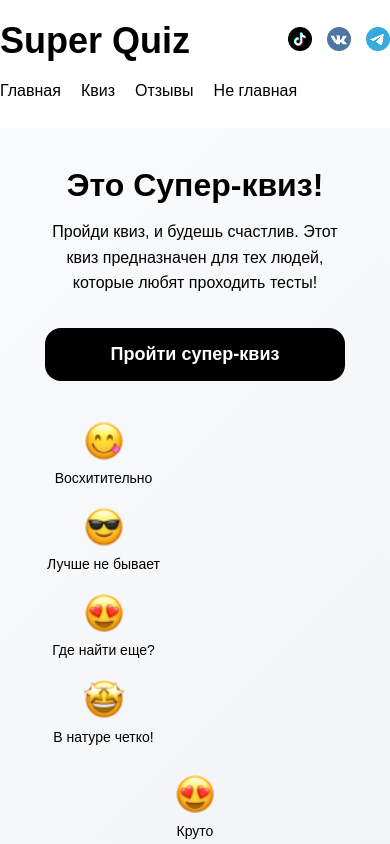
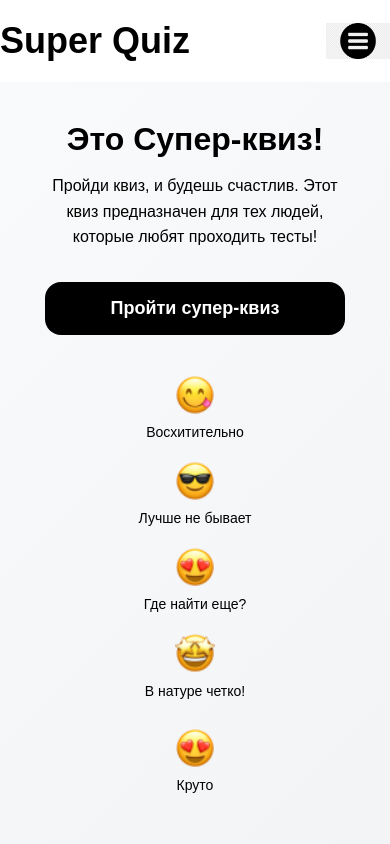
Before and after one commit to George-RB/quiz-landing-page, a website: page index.html in a window 390 px wide. Shown: the top 844 px of the page. Drawn offline with nearby package versions, Linux system fonts and the light colour scheme; a web font is replaced by a local one.

Commit message:
:feat: end for now

```diff
--- a/assets/css/_size.scss
+++ b/assets/css/_size.scss
@@ -1,4 +1,6 @@
-/* Мобильная адаптация */
+.menu {
+  display: none;
+}
 
 @media (max-width: 1024px) {
   .container {
@@ -7,6 +9,16 @@
 }
 
 @media (max-width: 768px) {
+  .menu__wrapper {
+    display: flex;
+    justify-content: flex-end;
+    order: 1;
+    flex: 1;
+    .menu {
+      display: flex;
+      width: 4rem;
+    }
+  }
   /* Общие стили */
   body {
     font-size: 16px;
@@ -41,13 +53,19 @@
   .header__socials img {
     width: 24px;
     height: 24px;
+    display: none;
   }
 
+  // .menu__wrapper {
+  //   display: block;
+  // }
+
   .header__nav {
-    order: 3;
+    order: 2;
     flex: 1 0 100%;
     margin-top: 20px;
     overflow-x: auto;
+    display: none;
   }
 
   .nav-list {
@@ -291,9 +309,9 @@
     font-size: 16px;
   }
 
-  .hero__cards {
-    justify-content: space-between;
-  }
+  // .hero__cards {
+  //   justify-content: space-between;
+  // }
 
   .hero__card {
     flex: 1 0 calc(50% - 8px);
--- a/assets/css/style.scss
+++ b/assets/css/style.scss
@@ -84,17 +84,7 @@ header ul {
   }
 }
 
-.menu__wrapper {
-  .menu {
-    display: none;
 
-    @media (max-width: 360px) {
-      display: block;
-      width: auto;
-      height: 2rem;
-    }
-  }
-}
 .header__socials {
   display: flex;
   gap: 15px;
@@ -108,7 +98,7 @@ header ul {
       cursor: pointer;
     }
   }
-  @media (max-width: 360px) {
+  @media (max-width: 425px) {
     display: none;
   }
 }
```
Also changed, not shown: assets/css/style.css, dist/assets/css/style.css, dist/assets/img/hamburger.png (added), dist/assets/img/like.png (added), dist/assets/img/up.png (added), dist/assets/js/quiz.js, dist/index.html, 1 other file.
